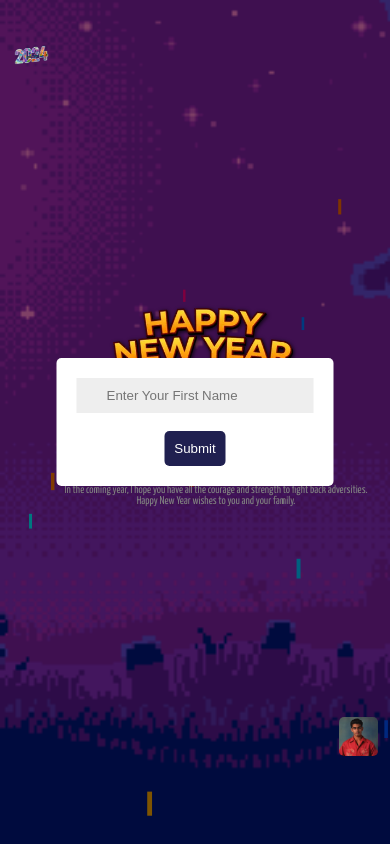
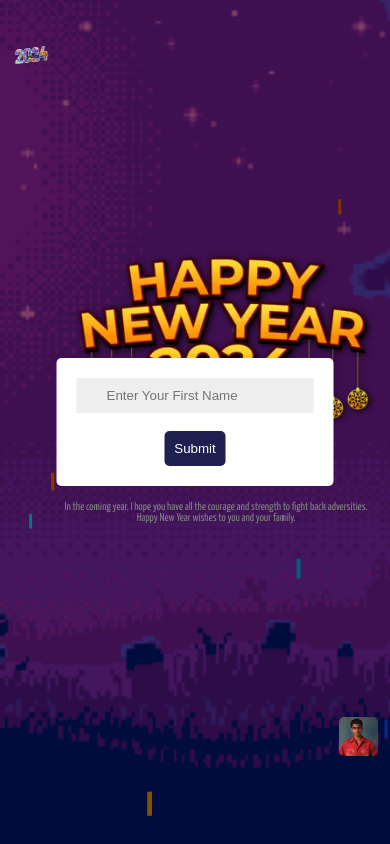
Before and after one commit to AgradipJana/newyear2024, a plain HTML site: page index.html in a window 390 px wide. Drawn offline with Linux system fonts and the light colour scheme.

Commit message:
Update index.html

```diff
--- a/index.html
+++ b/index.html
@@ -312,16 +312,20 @@
       }
 
       .admin {
-        top: 30vh;
-        left: 27vw;
+        top: 20vh;
+        left: 17vw;
+      }
+
+      .admin img{
+        width: 80vw;
       }
       #animationContainer {
-    left: 22vw;
+    left: 18vw;
     top: 50vh;
 }
 
 .wish {
-    top: 55vh;
+    top: 57vh;
     left: 14vw;
 }
 
```
